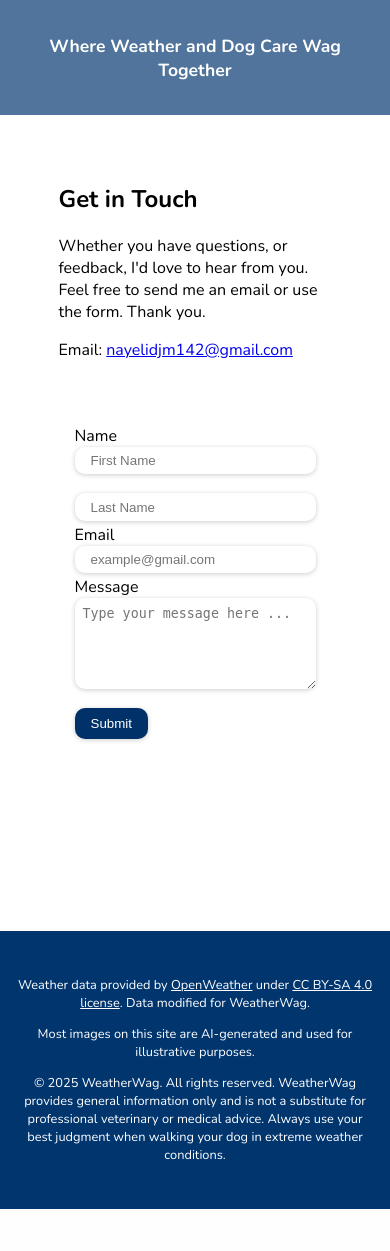
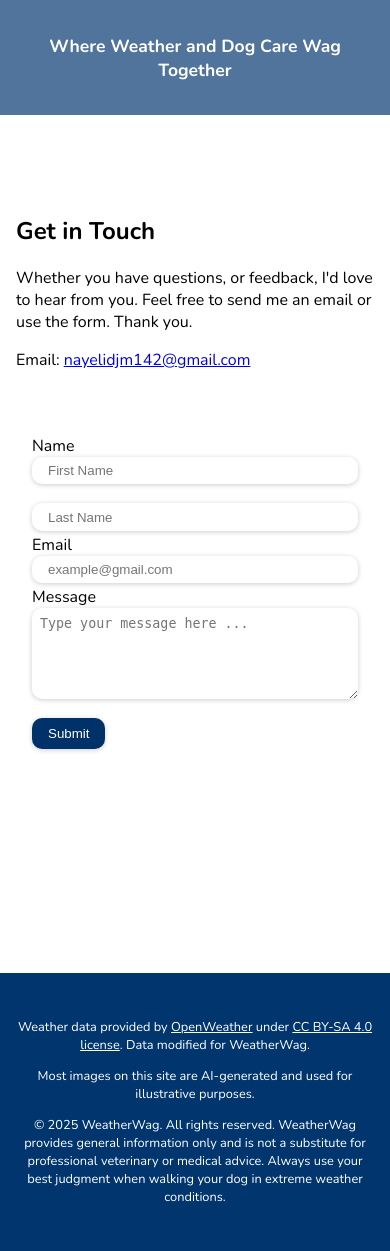
Before and after one commit to nayelimdejesus/weatherwag, a Flask app: template templates/contact.html in a window 390 px wide. Shown: the part 67-1318 px from the top of the page. Before the commit the page ends 1276 px from the top, so only its background shows below. Run offline with Flask 3, Linux system fonts and the light colour scheme; the template is opened without the code that fills it, so the values that code supplies are empty.

Commit message:
style(contact): improve contact form layout and styling

```diff
--- a/static/style.css
+++ b/static/style.css
@@ -898,22 +898,32 @@ select{
     max-width: 50rem;
     background-color: rgba(255, 255, 255, 0.834);
     margin: 0 auto;
-    padding: 1rem 2rem;
+    padding: 3rem 4rem;
+    box-sizing: border-box;
     display: flex;
     border-radius: 10px;
     gap:2rem;
-    flex-wrap: wrap;
-    margin-top:2rem;
+    /* flex-wrap: wrap; */
+    margin-top: 2rem;
+    margin-bottom: 2rem;
 }
 @media (max-width: 1024px) {
   .contact-card {
     max-width: 80%;
   }
 }
-@media (max-width: 480px) {
+@media (max-width: 780px) {
   .contact-card {
     max-width: 70%;
     flex-direction: column;
+  }
+}
+@media (max-width: 480px) {
+  .contact-card {
+    max-width: 100%;
+    flex-direction: column;
+    padding: 1rem;
+    margin-top: 4rem;
   }
 }
 
@@ -966,7 +976,7 @@ select{
   text-align: left;
   border-radius: 10px;
   margin-top: 2rem;
-  padding: 2rem 4rem;
+  padding: 3rem 4rem;
   box-sizing: border-box;
 
 }
```
